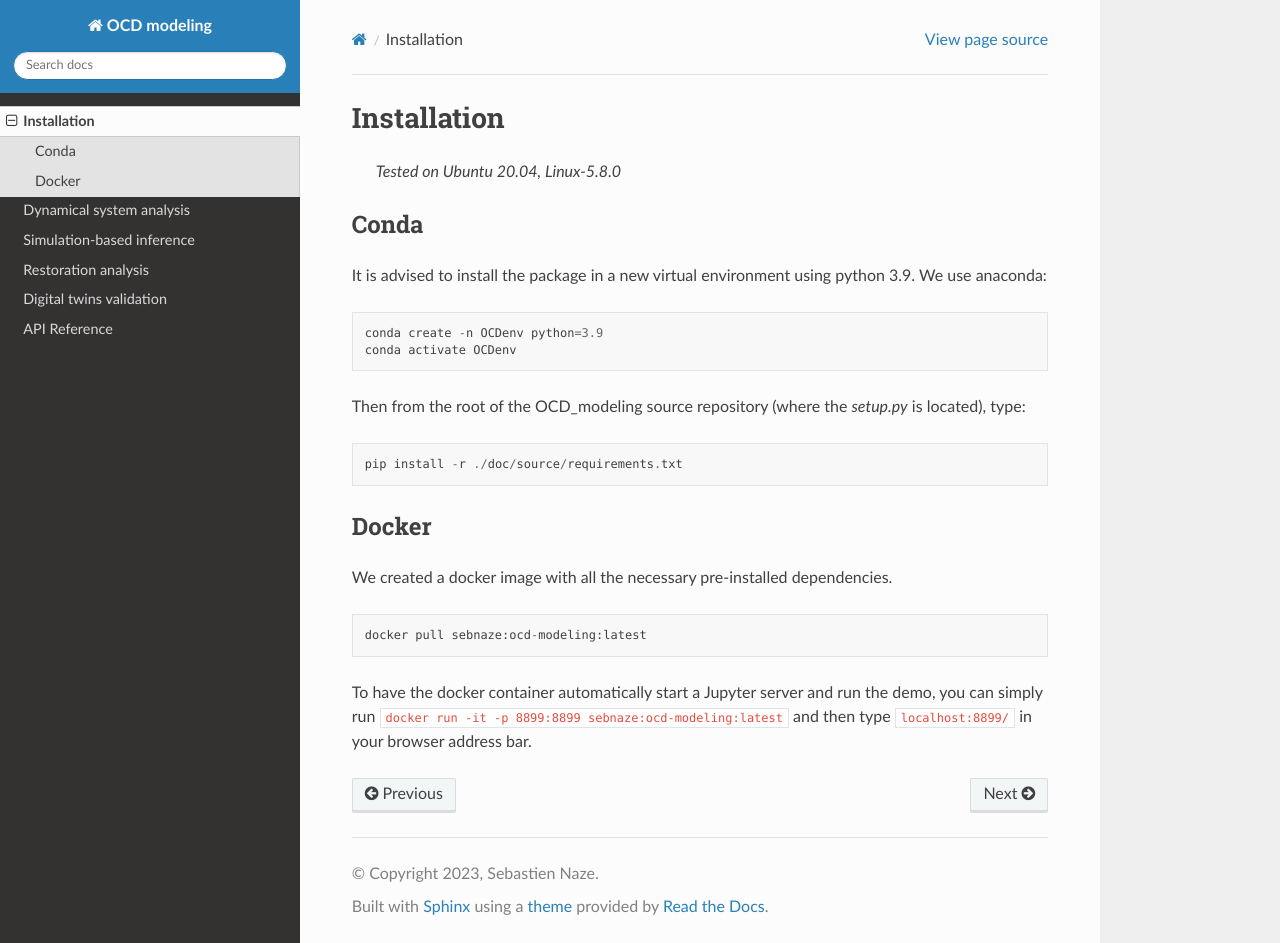
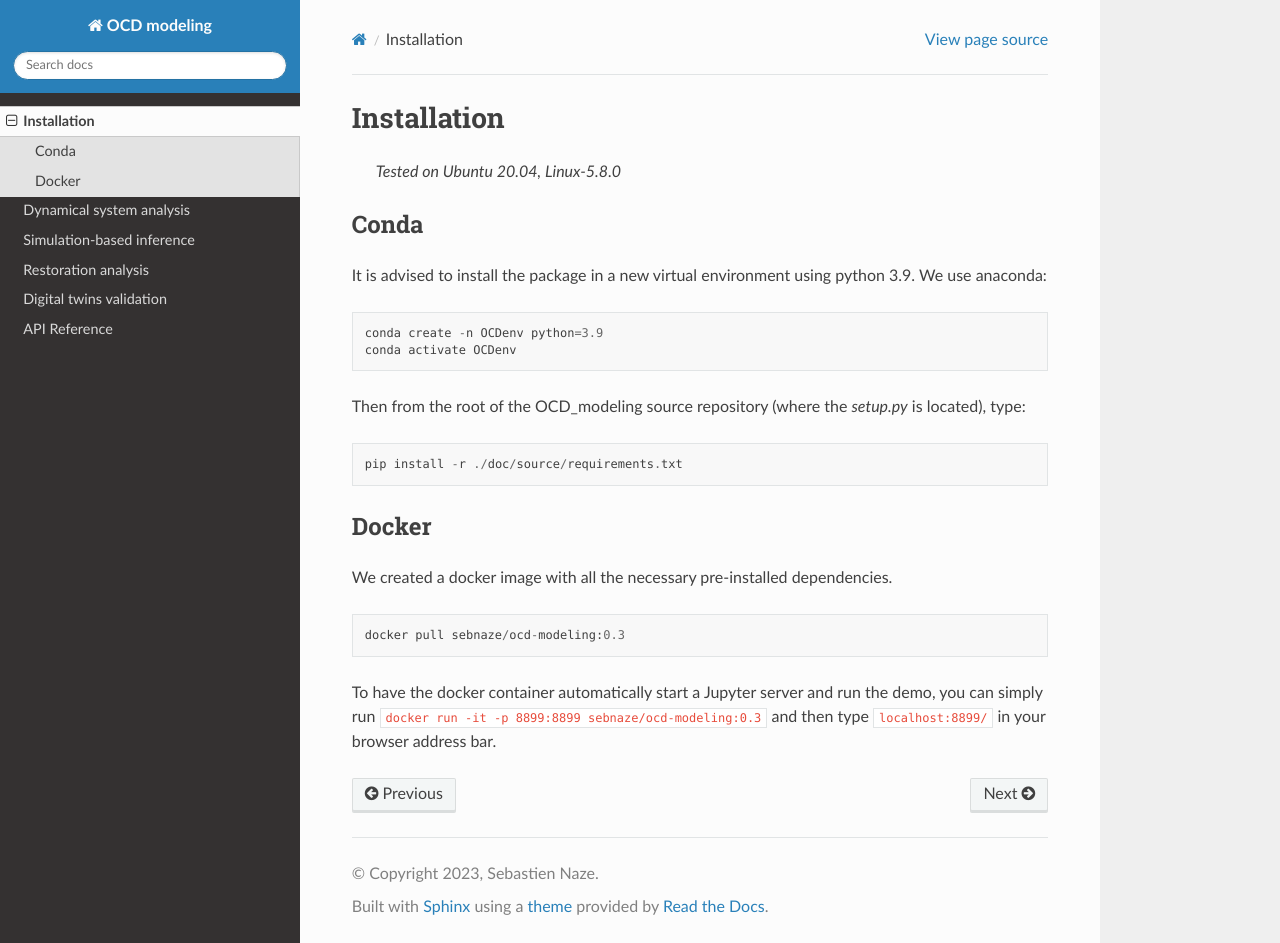
Before and after one commit to sebnaze/OCD-Modeling, a Sphinx documentation site: the page built from doc/source/installation.rst, in a window 1280 px wide and 943 px high. Built offline with Sphinx 7.4.7 and the Read the Docs theme 3.1.0, drawn with Linux system fonts in a browser that asks for light colours.

Commit message:
updated docker info

```diff
--- a/doc/source/installation.rst
+++ b/doc/source/installation.rst
@@ -21,8 +21,8 @@ Docker
 
 We created a docker image with all the necessary pre-installed dependencies. ::
 
-    docker pull sebnaze:ocd-modeling:latest
+    docker pull sebnaze/ocd-modeling:0.3
 
 To have the docker container automatically start a Jupyter server and run the demo,
-you can simply run ``docker run -it -p 8899:8899 sebnaze:ocd-modeling:latest`` and then
+you can simply run ``docker run -it -p 8899:8899 sebnaze/ocd-modeling:0.3`` and then
 type ``localhost:8899/`` in your browser address bar.
```
